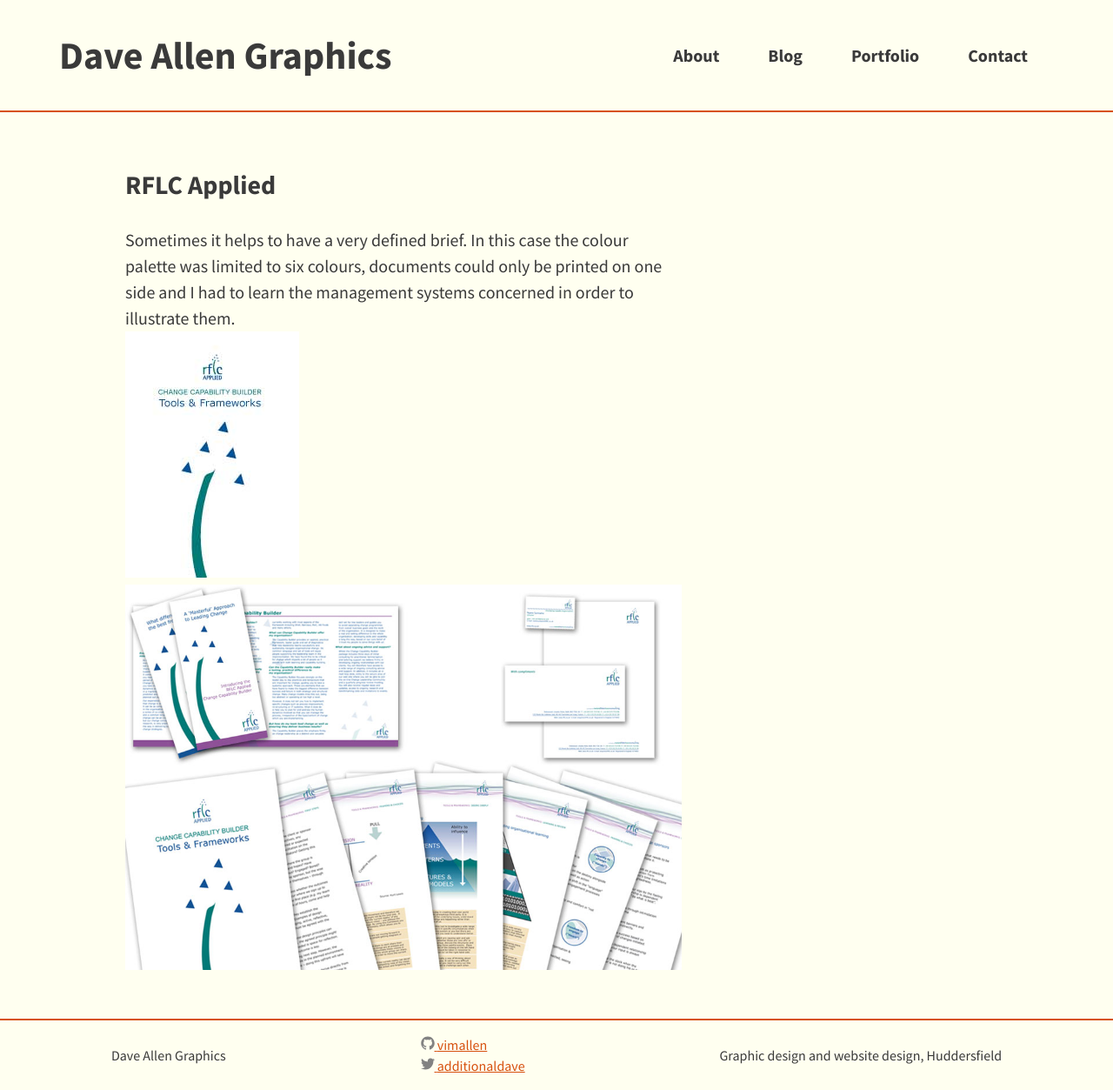
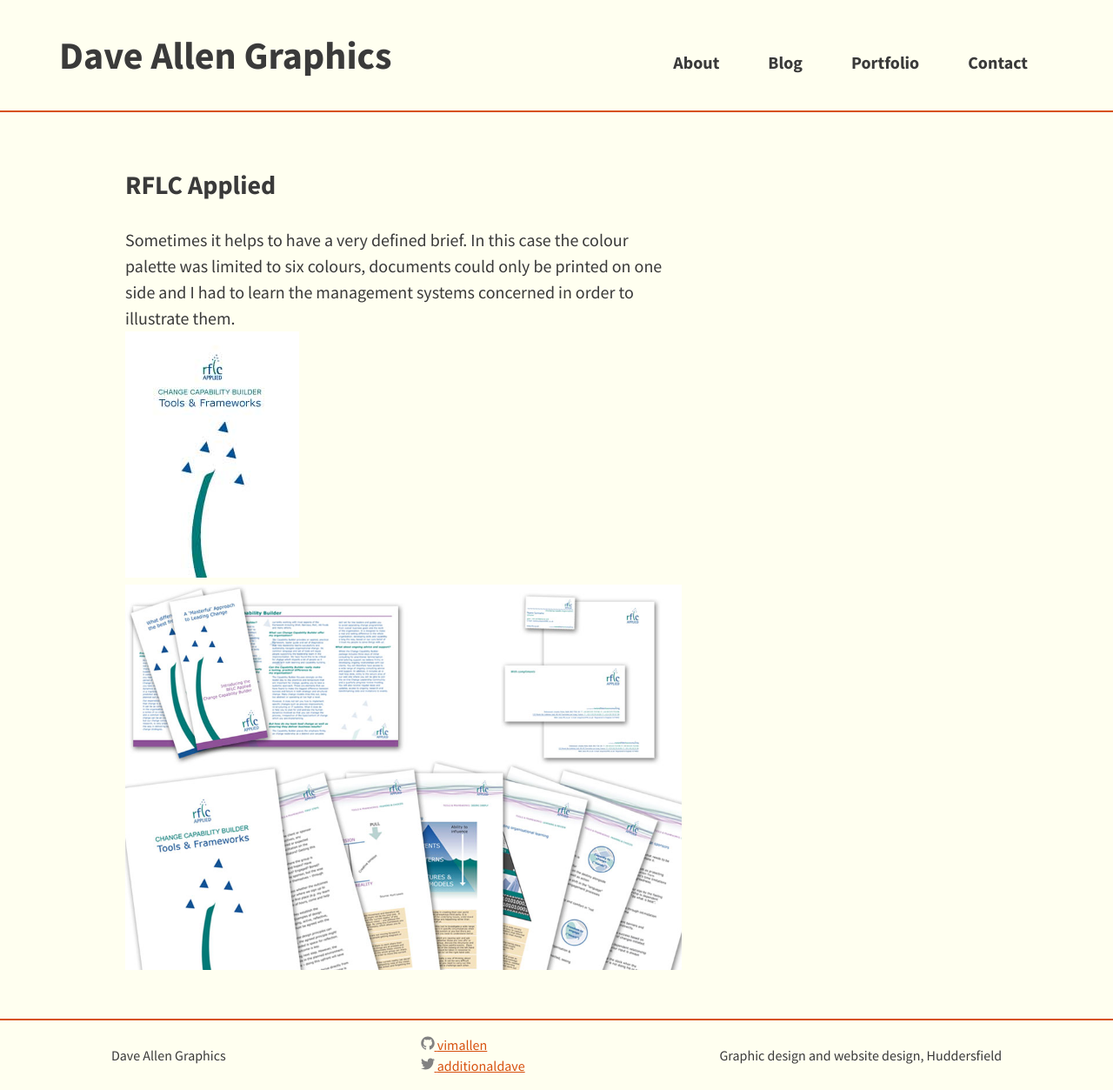
Before and after one commit to vimallen/gridbert, a Jekyll site: the page built from rflc-applied/index.md, in a window 1280 px wide. Shown: the whole page at 87% size. Built offline with Jekyll 4.4.1, drawn with Linux system fonts in a browser that asks for light colours.

Commit message:
Header and nav tweaks

```diff
--- a/assets/main.scss
+++ b/assets/main.scss
@@ -96,7 +96,10 @@ p {
 
 .site-title {
   font-weight: 700;
-  font-size: 2.75rem;
+  font-size: 2.25rem;
+}
+.site-nav {
+  padding-top: 1rem;
 }
 .site-nav a:not(:last-of-type) {
   padding-right: 0.75rem;
@@ -315,7 +318,7 @@ figure {
   }
   .site-title {
     display: inline-block;
-    // font-size: 2rem;
+    font-size: 2.75rem;
   }
   .site-nav li {
     text-align: center;
@@ -340,9 +343,7 @@ figure {
   .page-link {
     margin-left: 40px;
   }
-  .site-title {
-    margin-top: 0;
-  }
+
   .site-header {
     padding: 2.25rem 4.25rem;
     margin-bottom: 2rem;
```
